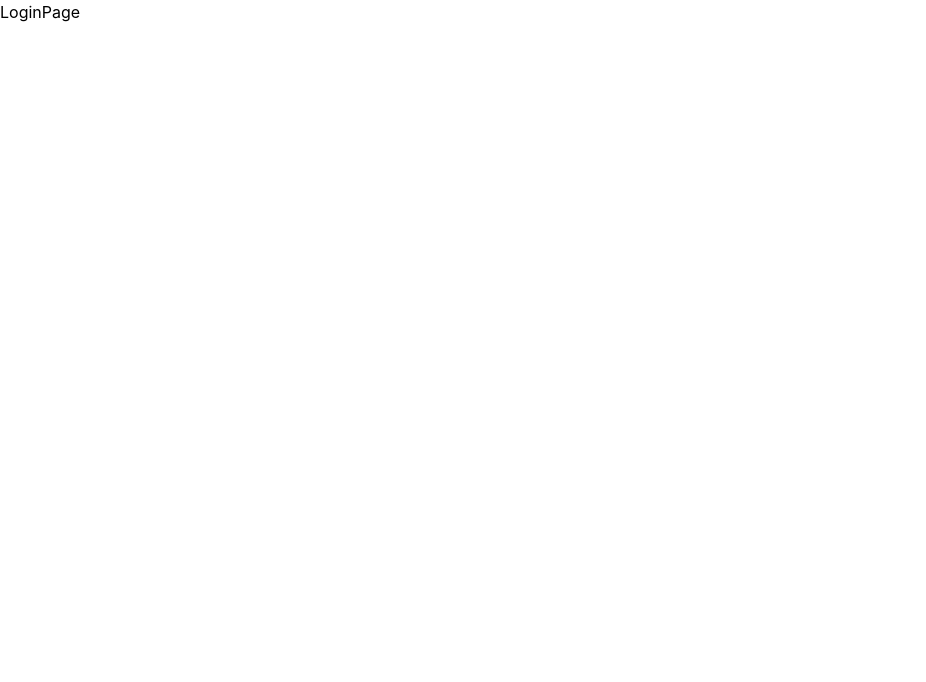
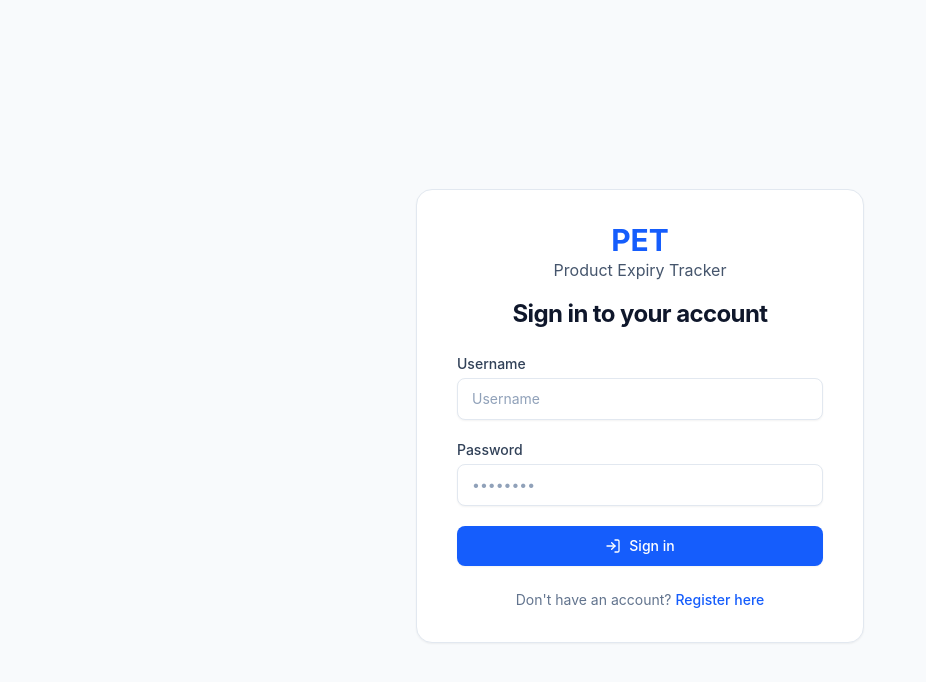
Before and after one commit to Robrizo/ProcuctExpiryTrackerFrontend, a React (Vite) app: page /login in a window 1280 px wide. Shown: the top 682 px of the page, without its empty margins (0-926 px from the left). Built offline with nearby package versions, Linux system fonts and the light colour scheme.

Commit message:
added login page

```diff
--- a/src/pages/LoginPage.jsx
+++ b/src/pages/LoginPage.jsx
@@ -1,7 +1,89 @@
+import { AlertCircle, LogIn, PackageCheck } from "lucide-react";
 import React from "react";
+import { useState } from "react";
+import { Link } from "react-router";
 
 const LoginPage = () => {
-  return <div>LoginPage</div>;
+  const [error, setError] = useState(null);
+  const [isLoading, setIsLoading] = useState(false);
+  return (
+    <div className="min-h-screen bg-slate-50 flex flex-col justify-center py-12 sm:px-6 lg:px-8">
+      <div className="mt-8 sm:mx-auto sm:w-full sm:max-w-md px-4 sm:px-0">
+        <div className="bg-white py-8 px-6 sm:px-10 rounded-2xl border border-slate-200 shadow-xs">
+          <div className="mb-6 sm:mx-auto sm:w-full sm:max-w-md text-center">
+            <div className="flex flex-col items-center justify-center text-white mx-auto">
+              <h1 className="text-3xl text-blue-600 font-bold">PET</h1>
+              <p className="text-slate-600">Product Expiry Tracker</p>
+            </div>
+            <h2 className="mt-4 text-2xl font-bold tracking-tight text-slate-900">
+              Sign in to your account
+            </h2>
+          </div>
+          {error && (
+            <div className="mb-6 p-3 bg-rose-50 border border-rose-200 text-rose-800 rounded-lg text-sm flex items-center gap-2">
+              <AlertCircle className="w-4 h-4 shrink-0 text-rose-600" />
+              <span></span>
+            </div>
+          )}
+
+          <form className="space-y-5">
+            <div>
+              <label
+                htmlFor="login-username-input"
+                className="block text-sm font-medium text-slate-700 mb-1"
+              >
+                Username
+              </label>
+              <input
+                id="login-username-input"
+                type="text"
+                required
+                placeholder="Username"
+                className="w-full px-3.5 py-2.5 bg-white border border-slate-200 rounded-lg text-sm text-slate-900 placeholder:text-slate-400 focus:outline-hidden focus:ring-2 focus:ring-blue-900/10 focus:border-blue-600 transition-colors shadow-xs"
+              />
+            </div>
+
+            <div>
+              <label
+                htmlFor="login-password-input"
+                className="block text-sm font-medium text-slate-700 mb-1"
+              >
+                Password
+              </label>
+              <input
+                id="login-password-input"
+                type="password"
+                required
+                placeholder="••••••••"
+                className="w-full px-3.5 py-2.5 bg-white border border-slate-200 rounded-lg text-sm text-slate-900 placeholder:text-slate-400 focus:outline-hidden focus:ring-2 focus:ring-blue-900/10 focus:border-blue-600 transition-colors shadow-xs"
+              />
+            </div>
+
+            <button
+              id="login-submit-btn"
+              type="submit"
+              disabled={isLoading}
+              className="w-full flex items-center justify-center gap-2 py-2.5 px-4 bg-blue-600 hover:bg-blue-700 text-white text-sm font-medium rounded-lg transition-colors shadow-xs cursor-pointer disabled:opacity-60"
+            >
+              <LogIn className="w-4 h-4" />
+              <span>{isLoading ? "Signing in..." : "Sign in"}</span>
+            </button>
+          </form>
+
+          <div className="mt-6 text-center text-sm text-slate-500">
+            Don't have an account?{" "}
+            <Link
+              id="login-register-link"
+              to="/register"
+              className="font-medium text-blue-600 hover:underline"
+            >
+              Register here
+            </Link>
+          </div>
+        </div>
+      </div>
+    </div>
+  );
 };
 
 export default LoginPage;
```
